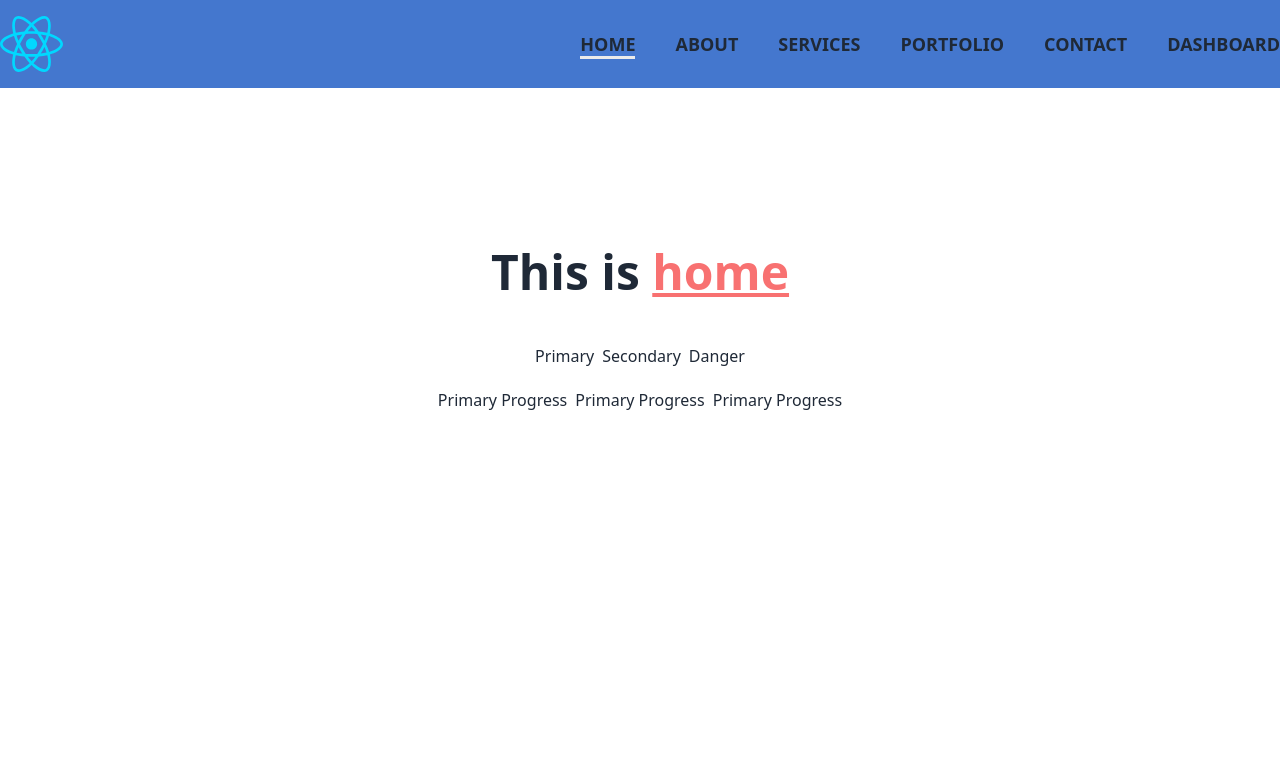
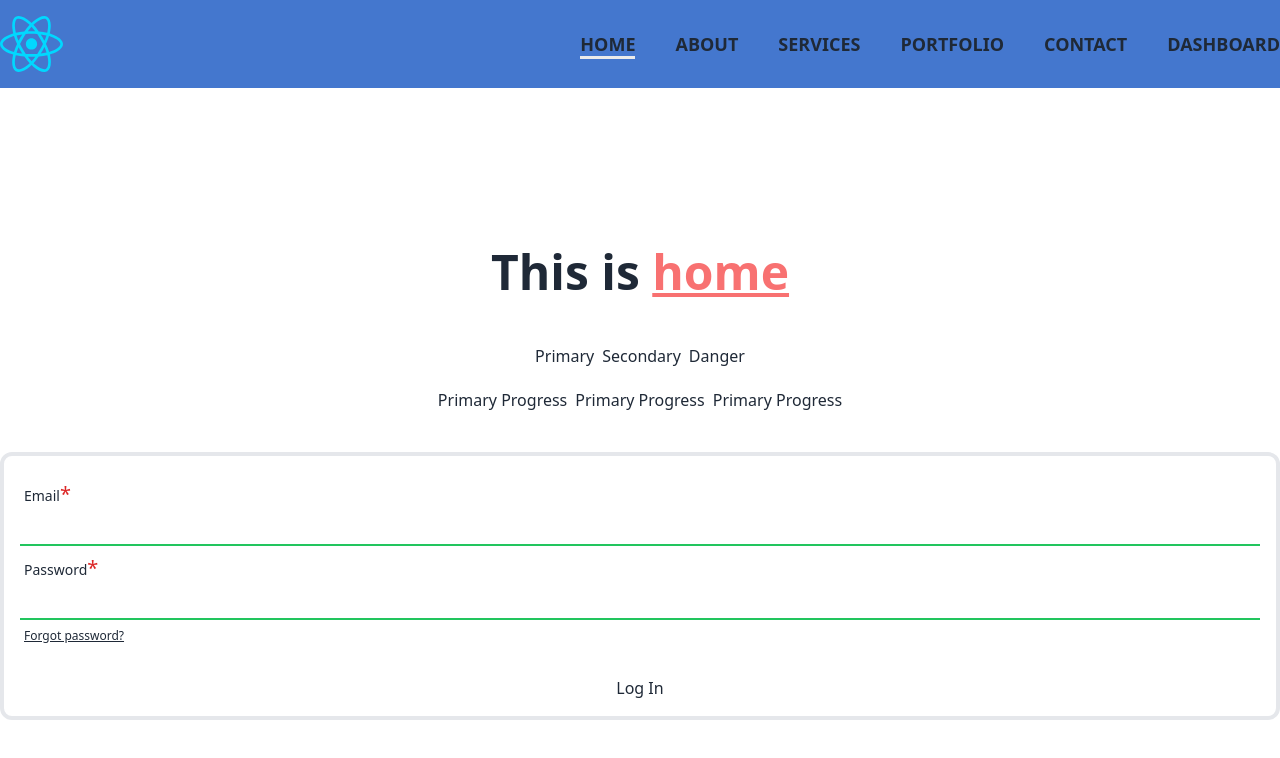
Before and after one commit to SiamIslamSagor/react-responsive-nav, a React (Vite) app: page / in a window 1280 px wide. Shown: the top 758 px of the page. Built offline with nearby package versions, Linux system fonts and the light colour scheme; some icons are missing.

Commit message:
added login from

```diff
--- a/package.json
+++ b/package.json
@@ -19,6 +19,7 @@
     "react-dom": "^18.2.0",
     "react-icons": "^4.11.0",
     "react-router-dom": "^6.18.0",
+    "reactive-button": "^1.3.15",
     "sort-by": "^1.2.0"
   },
   "devDependencies": {
--- a/src/Page/Home.jsx
+++ b/src/Page/Home.jsx
@@ -2,6 +2,8 @@ import { Outlet } from "react-router-dom";
 import NavBar from "../coponents/NavBar";
 import MySlider from "../coponents/Slider/Slider";
 import Button from "../coponents/Button/Button";
+import Button2 from "../coponents/Button/Button2";
+import Login from "../coponents/Login/Login";
 
 const Home = () => {
   return (
@@ -13,6 +15,10 @@ const Home = () => {
       <div className="text-center mb-10">
         <Button></Button>
       </div>
+      <div className="text-center mb-10">
+        {/* <Button2></Button2> */}
+        <Login></Login>
+      </div>
       {/* <MySlider></MySlider> */}
     </div>
   );
--- a/src/coponents/Button/Button.jsx
+++ b/src/coponents/Button/Button.jsx
@@ -1,12 +1,13 @@
 import { AwesomeButton } from "react-awesome-button";
 import "react-awesome-button/dist/styles.css";
 import { AwesomeButtonProgress } from "react-awesome-button";
+import "./btn.css";
 
 // import { BeakerIcon, TrashIcon } from "@primer/octicons-react"; // custom icons
 
 const Button = () => {
   return (
-    <div className="space-y-5 mt-4 mb-[200vh]">
+    <div className="space-y-5 mt-4">
       <div className="space-x-2">
         <AwesomeButton type="primary">Primary</AwesomeButton>
         <AwesomeButton type="secondary">Secondary</AwesomeButton>
--- /dev/null
+++ b/src/coponents/Button/Button2.jsx
@@ -0,0 +1,31 @@
+import { useState } from "react";
+import ReactiveButton from "reactive-button";
+import "./btn.css";
+
+const Button2 = () => {
+  const [state, setState] = useState("idle");
+
+  const onClickHandler = () => {
+    setState("loading");
+
+    // send an HTTP request
+    setTimeout(() => {
+      setState("error");
+    }, 2000);
+  };
+  return (
+    <div className="mb-[300vh] container mx-auto text-center">
+      <div className=" h-96 w-80 rounded-lg bg-base-200">
+        <ReactiveButton
+          buttonState={state}
+          idleText="Submit"
+          loadingText="Loading"
+          successText="Done"
+          onClick={onClickHandler}
+        />
+      </div>
+    </div>
+  );
+};
+
+export default Button2;
--- /dev/null
+++ b/src/coponents/Button/btn.css
@@ -0,0 +1,3 @@
+/* button {
+  z-index: -5 !important;
+} */
--- /dev/null
+++ b/src/coponents/Login/Login.jsx
@@ -0,0 +1,56 @@
+import { AwesomeButtonProgress } from "react-awesome-button";
+
+const Login = () => {
+  return (
+    <div className="container mx-auto">
+      <div className="border-4 rounded-xl">
+        <form className=" p-4">
+          <div>
+            <label className="label">
+              <span className="label-text">
+                Email<span className="text-red-600 text-xl">*</span>
+              </span>
+            </label>
+            <input
+              type="email"
+              className="border-b-2 focus:outline-none text-xl text-gray-500 border-green-500 underline w-full"
+              required
+            />
+          </div>
+          <div>
+            <label className="label">
+              <span className="label-text">
+                Password<span className="text-red-600 text-xl">*</span>
+              </span>
+            </label>
+            <input
+              type="password"
+              className="border-b-2 focus:outline-none text-xl text-gray-500 border-green-500 underline w-full"
+              required
+            />
+            <label className="label">
+              <a href="#" className="label-text-alt link">
+                Forgot password?
+              </a>
+            </label>
+          </div>
+          <div className="form-control mt-6">
+            <AwesomeButtonProgress
+              loadingLabel="Progress text..."
+              resultLabel="Success text!"
+              type="primary"
+              onPress={async (element, next) => {
+                // await for something then call
+                next();
+              }}
+            >
+              Log In
+            </AwesomeButtonProgress>
+          </div>
+        </form>
+      </div>
+    </div>
+  );
+};
+
+export default Login;
--- a/src/coponents/NavBar.jsx
+++ b/src/coponents/NavBar.jsx
@@ -10,7 +10,7 @@ const NavBar = () => {
 
   window.addEventListener("scroll", function () {
     if (window.scrollY >= 300) {
-      setNavClass(" fixed top-0 left-0 w-full bg-[#512B81] text-white");
+      setNavClass("top-0 left-0 w-full bg-[#512B81] text-white");
     } else {
       setNavClass("bg-[#4477CE]");
     }
@@ -45,7 +45,7 @@ const NavBar = () => {
   );
 
   return (
-    <div className=" sticky top-0 duration-700">
+    <div className=" sticky top-0 z-10 duration-700">
       <div className={`  duration-700 ${navClass}`}>
         <div className="py-4 container mx-auto flex justify-between items-center">
           <div className="">
```
Also changed, not shown: src/assets/svg (2).png (added), 1 other file (tests, documents, lock files or other folders).
